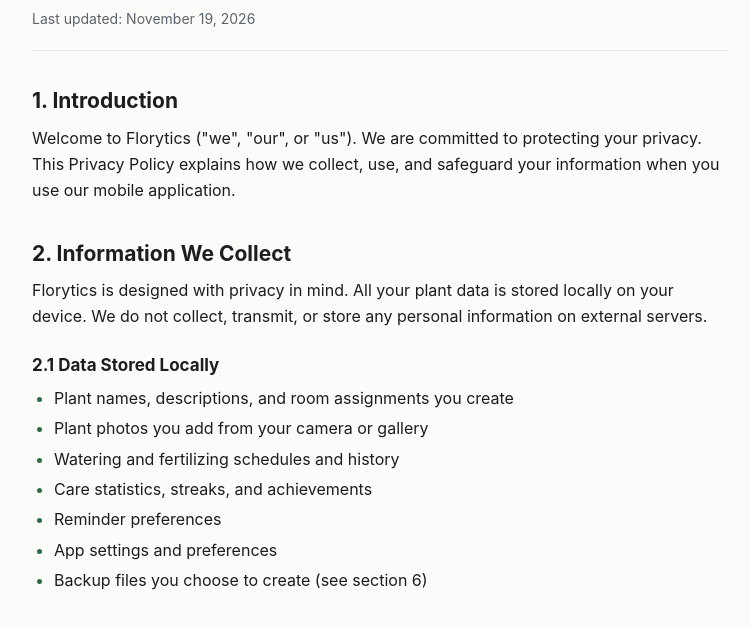
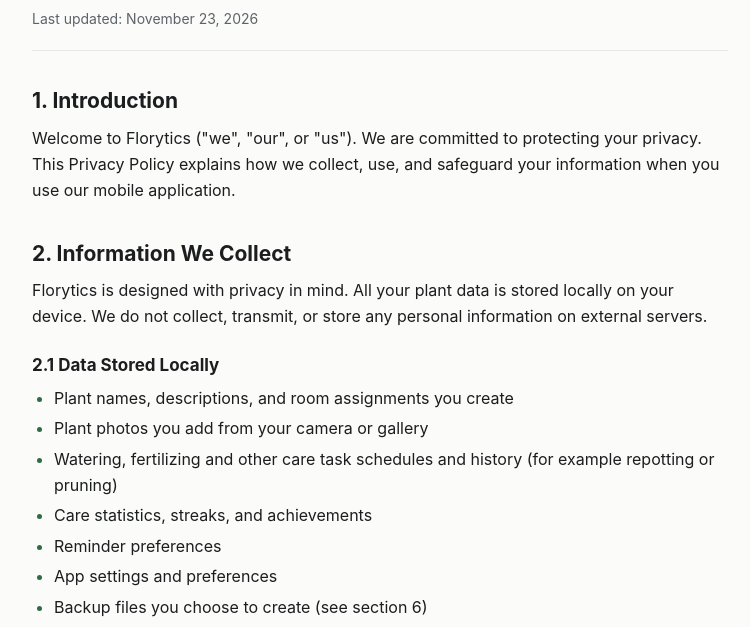
Before and after one commit to lipify/lipify.github.io, a plain HTML site: page florytics/privacy_policy.html in a window 1280 px wide. Shown: the part 111-738 px from the top of the page, without its empty margins (260-1010 px from the left). Drawn offline with Linux system fonts and the light colour scheme.

Commit message:
Florytics: care tasks in privacy and terms, paused plants over the free limit (Nov 23)

```diff
--- a/florytics/privacy_policy.html
+++ b/florytics/privacy_policy.html
@@ -12,7 +12,7 @@
 <header class="doc-head">
   <p class="app">Florytics</p>
   <h1>Privacy Policy for Florytics</h1>
-  <p class="updated">Last updated: November 19, 2026</p>
+  <p class="updated">Last updated: November 23, 2026</p>
 </header>
 <main class="doc">
 
@@ -27,7 +27,7 @@
     <ul>
         <li>Plant names, descriptions, and room assignments you create</li>
         <li>Plant photos you add from your camera or gallery</li>
-        <li>Watering and fertilizing schedules and history</li>
+        <li>Watering, fertilizing and other care task schedules and history (for example repotting or pruning)</li>
         <li>Care statistics, streaks, and achievements</li>
         <li>Reminder preferences</li>
         <li>App settings and preferences</li>
```
Also changed, not shown: florytics/terms_of_service.html (+3 -2 lines).
